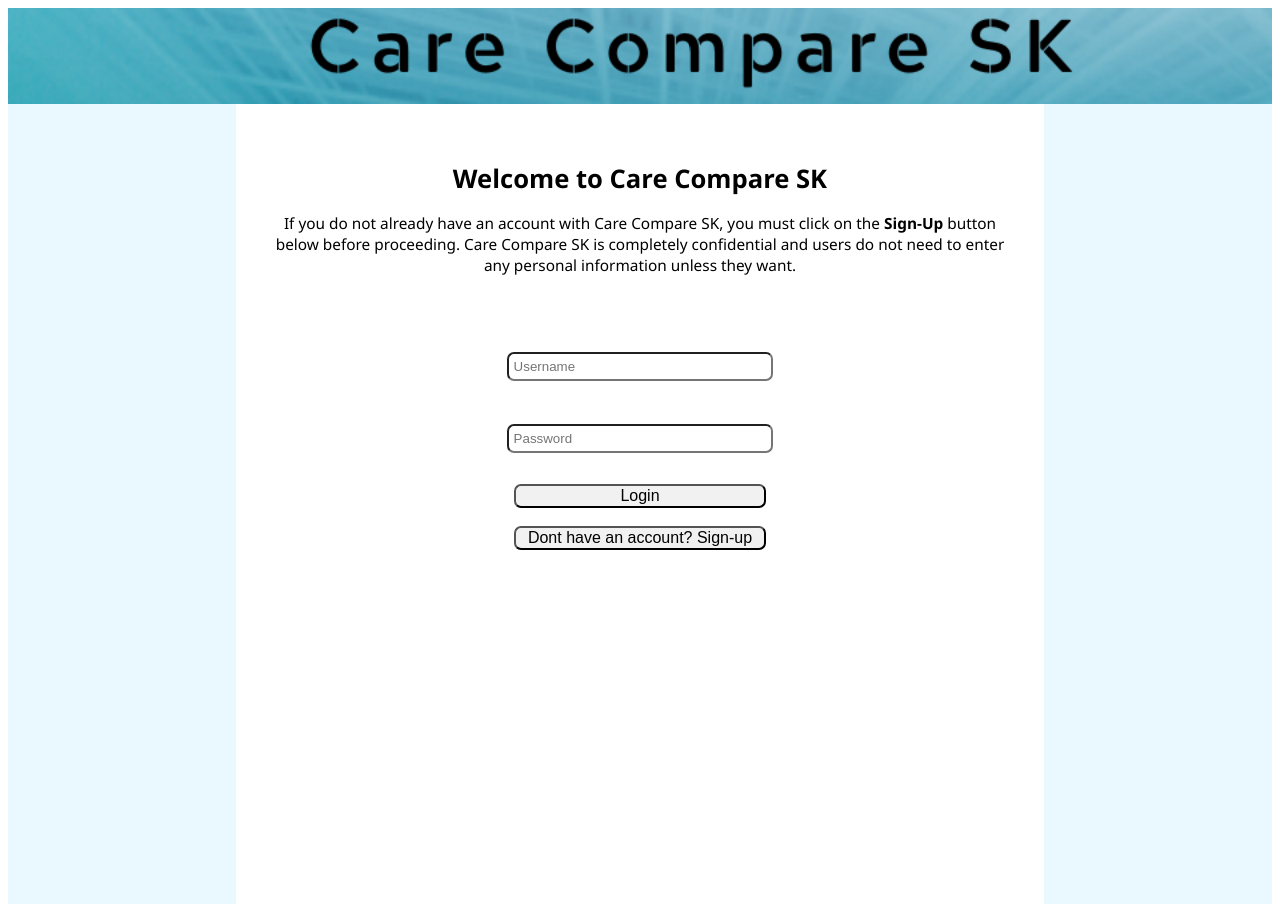
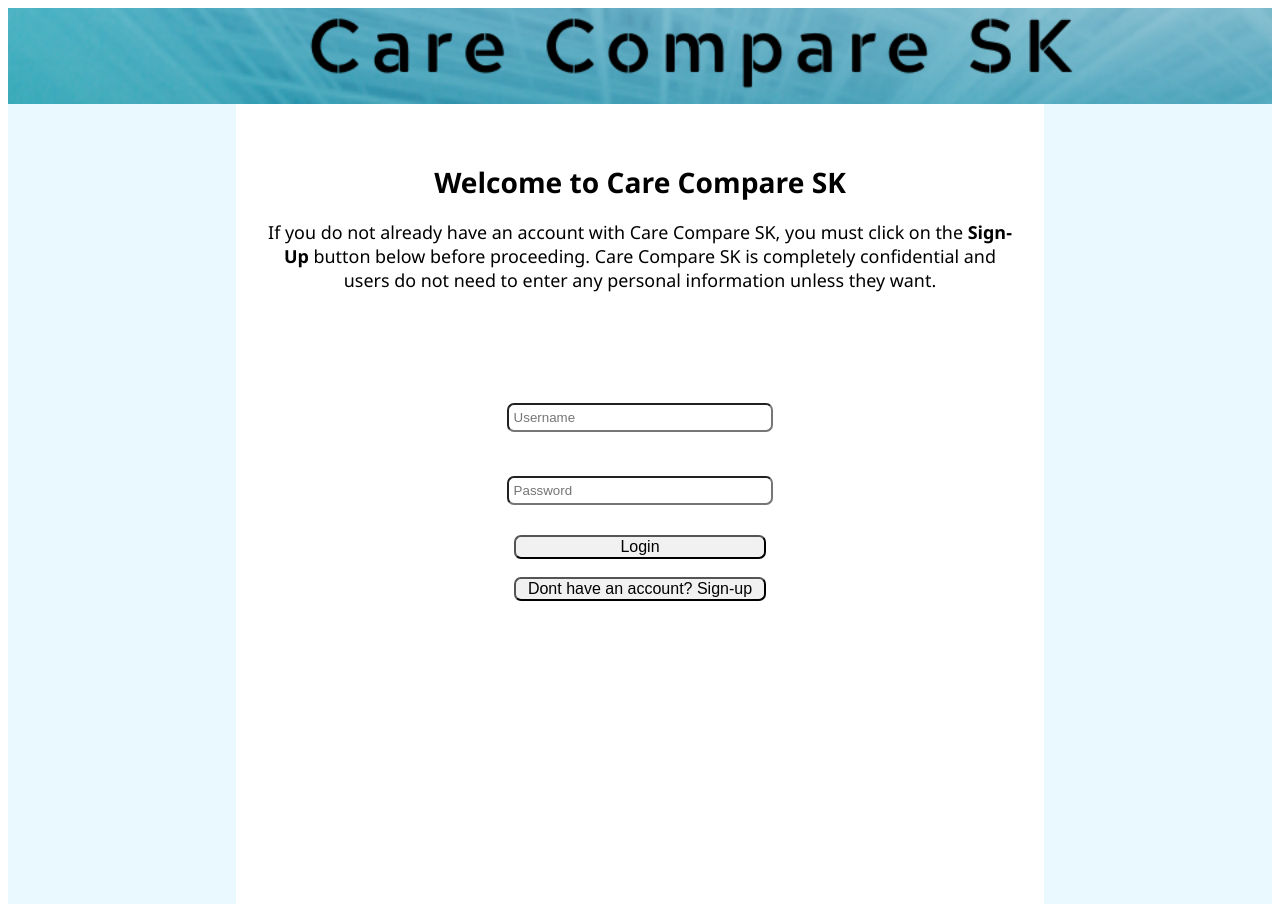
Before and after one commit to keganlavoy/ENSE400, a Vue app in the folder VueJS app/capstone/: page /Dashboard/1 in a window 1280 px wide. Built offline with nearby package versions, Linux system fonts and the light colour scheme.

Commit message:
Made text and error messages easier to read

```diff
--- a/VueJS app/capstone/src/views/Home.vue
+++ b/VueJS app/capstone/src/views/Home.vue
@@ -19,7 +19,7 @@
 
 
     <!--Displays an error message if the username and password dont exist in database-->
-    <div v-bind:class="{ noErrorLogin: isUser, errorLogin: noUser }">The username and password dont match or they don't exist.</div>
+    <div v-bind:class="{ noErrorLogin: isUser, errorLogin: noUser }">The <b>Username</b> and <b>Password</b> do not match or they do not exist.</div>
 
         <!--Input boxes for username/password entry and buttons for signing in and signing up-->
         <input type="text" class="input" name="userName" v-model="input.userName" placeholder="Username" />
@@ -87,16 +87,20 @@ export default {
 
 /*CSS to display or hide error message for user login*/
 .noErrorLogin {
-visibility: hidden;
+  margin-top: 50px;
+  visibility: hidden;
 }
 
 .errorLogin {
+  margin-top: 50px;
   visibility: visible;
   color: red;
+  font-size: 1.4vw;
+  font-family:'Segoe UI', Tahoma, Geneva, Verdana, sans-serif;
 }
 
 .top-buffer {
-height: 5%;
+  height: 5%;
 }
 
 .welcomeLogin{
@@ -107,13 +111,13 @@ height: 5%;
 }
 
 .welcomeH1{
-  font-size: 2.0vw;
+  font-size: 2.2vw;
   font-family:'Segoe UI', Tahoma, Geneva, Verdana, sans-serif;
   color: black;
 }
 
 .welcomeParagraph{
-   font-size: 1.2vw;
+   font-size: 1.4vw;
    font-family:'Segoe UI', Tahoma, Geneva, Verdana, sans-serif;
    color: black;
 }
--- a/VueJS app/capstone/src/views/SignUp.vue
+++ b/VueJS app/capstone/src/views/SignUp.vue
@@ -18,7 +18,7 @@
       </p>
     </div>
 
-    <div v-bind:class="{ noErrorSignUp: correctPass, errorSignUp: wrongPass }">password and confirm password dont match.</div>
+    <div v-bind:class="{ noErrorSignUp: correctPass, errorSignUp: wrongPass }"><b>Password</b> and <b>Confirm Password</b> do not match.</div>
         <!--Input boxes and buttons for signup Information-->
         <input type="text" class="input" name="userName" v-model="input.userName" placeholder="Username" />
         <br>
@@ -87,32 +87,32 @@ export default {
 <style>
 
 .noErrorSignUp {
-visibility: hidden;
+  margin-top: 50px;
+  visibility: hidden;
 }
 
 .errorSignUp {
+  margin-top: 50px;
   visibility: visible;
   color: red;
+  font-size: 1.4vw;
+  font-family:'Segoe UI', Tahoma, Geneva, Verdana, sans-serif;
 }
-
-
 
 .welcomeSignUp{
   height: 20%;
   width: 60%;
   margin-left: 20%;
-
-  border-radius: 1vh;
 }
 
 .welcomeH1{
-  font-size: 2.0vw;
+  font-size: 2.2vw;
   font-family:'Segoe UI', Tahoma, Geneva, Verdana, sans-serif;
   color: black;
 }
 
 .welcomeSignUpParagraph{
-   font-size: 1.2vw;
+   font-size: 1.4vw;
    font-family:'Segoe UI', Tahoma, Geneva, Verdana, sans-serif;
    color: black;
 }
```
